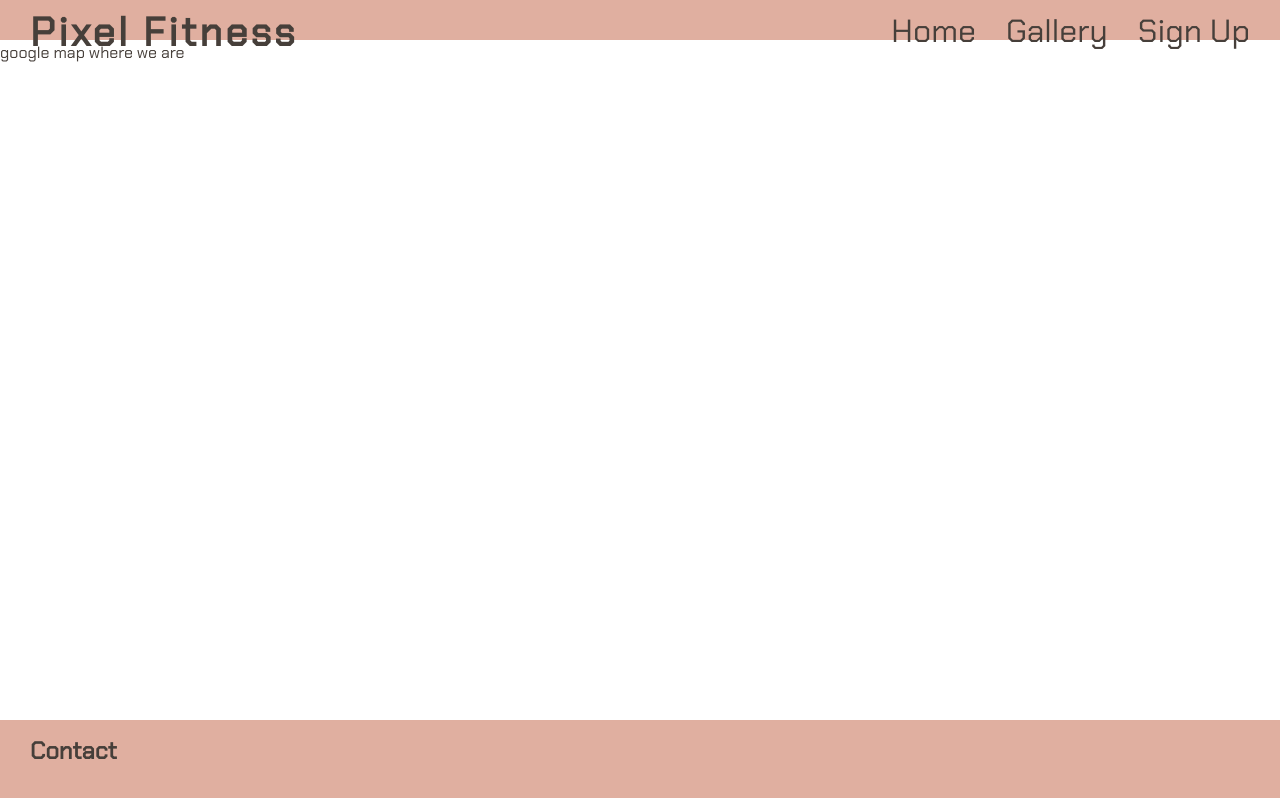
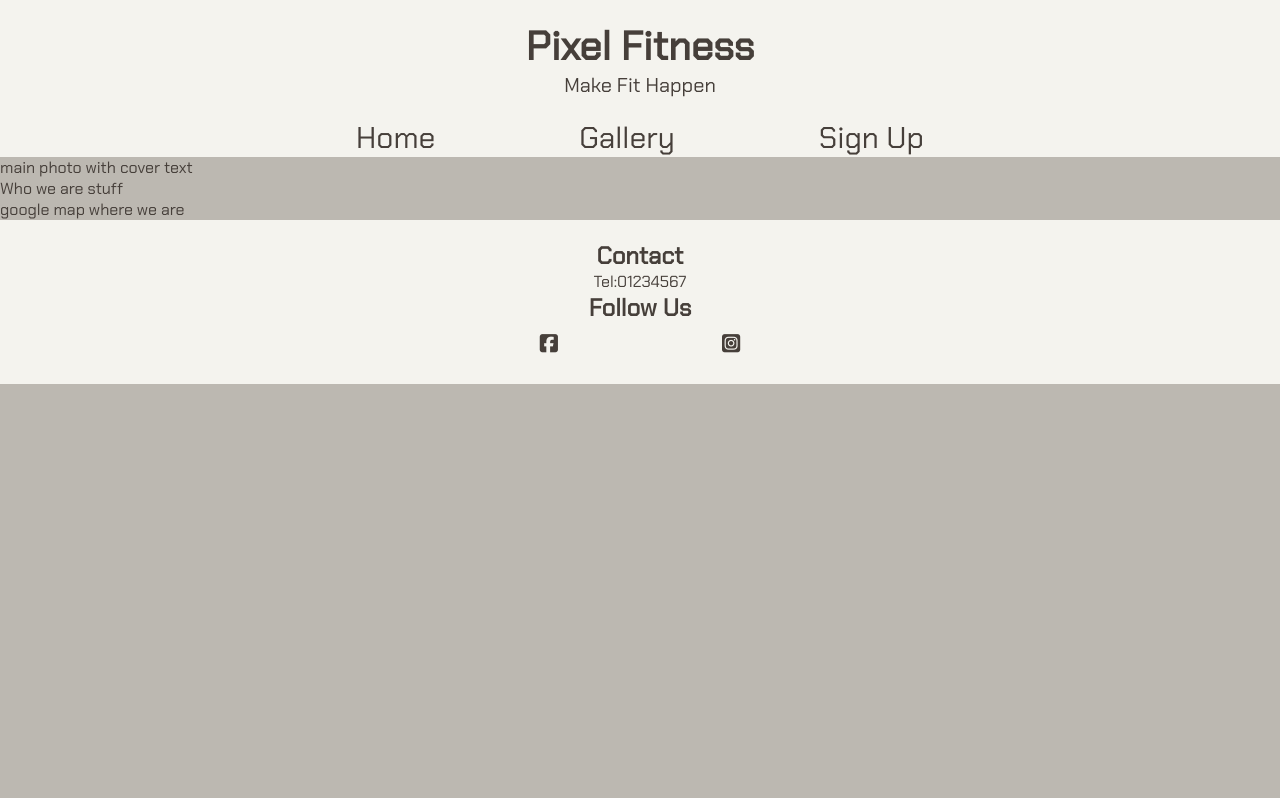
Before and after one commit to kbogar/p1-gym, a plain HTML site: page index.html in a window 1280 px wide. Drawn offline with Linux system fonts and the light colour scheme.

Commit message:
Add header and footer

```diff
--- a/assets/css/style.css
+++ b/assets/css/style.css
@@ -9,56 +9,57 @@
 body {
     font-family: 'Chakra Petch', sans-serif;
     color: #463F3A;
+    background: #BCB8B1;
 }
 
-/* headings */
+/* header */
 
-
-
-/* header and footer */
-header, footer {
-    position: absolute;
-    background-color: #E0AFA0;
-    width: 100%;
+.header {
+    background: #F4F3EE;
+    text-align: center;
+    padding: 20px;
 }
 
-header {
-    height: 5vh;
+.header h1 {
+    font-size: 40px;
 }
 
-header h2 {
-    position: absolute;
-    margin-top: 6px;
-    margin-left: 30px;
-    font-size: 250%;
-    letter-spacing: 3px;
-}
-footer {
-    height: 10vh;
-    bottom: 0;
+.header p {
+    font-size: 20px;
 }
 
-footer h2 {
-    position: absolute;
-    margin-top: 15px;
-    margin-left: 30px;
-}
+/* Nav menu */
 
 .menu {
-    position: absolute;
-    width: 100%;
-}
-
-.menu li {
-    display: inline;
-    float: right;
+    background-color: #F4F3EE;
+    text-align: center;
 }
 
 .menu a {
-    position: relative;
+    color: #463F3A;
     text-decoration: none;
-    font-size: 200%;
-    margin-right: 30px;
-    top: 10px;
+    padding: 15px 70px;
+    font-size: 30px;
+}
+
+.menu a:hover {
+    color: #E0AFA0;
+}
+
+/* footer */
+
+.footer {
+    padding: 20px;
+    text-align: center;
+    background: #F4F3EE;
+}
+
+.social-networks > li {
+    display: inline;
+}
+
+.social-networks i {
     color: #463F3A;
+    font-size: 130%;
+    padding: 10px 80px;
 }
--- a/index.html
+++ b/index.html
@@ -14,26 +14,37 @@
 
 <body>
     <header>
-        <h2>Pixel Fitness</h2>
+        <div class="header">
+            <h1>Pixel Fitness</h1>
+            <p>Make Fit Happen</p>
+        </div>
         <div class="menu">
-            <ul>
-                <li>
-                    <a href="#">Sign Up</a>
-                </li>
-                <li>
-                    <a href="#">Gallery</a>
-                </li>
-                <li>
-                    <a href="index.html">Home</a>
-                </li>
-            </ul>
+            <a href="index.html">Home</a>
+            <a href="#">Gallery</a>
+            <a href="#">Sign Up</a>
         </div>
     </header>
     <section>main photo with cover text</section>
     <section>Who we are stuff</section>
     <section>google map where we are</section>
     <footer>
-        <h2>Contact</h2>
+        <div class="footer">
+            <h2>Contact</h2>
+            <p>Tel:01234567</p>
+            <h2>Follow Us</h2>
+            <ul class="social-networks">
+                <li>
+                    <a href="https://facebook.com" target="_blank" rel="noopener"
+                        aria-label="Visit our Facebook page (Opens in a new tab)"><i
+                            class="fa-brands fa-square-facebook"></i></a>
+                </li>
+                <li>
+                    <a href="https://instagram.com" target="_blank" rel="noopener"
+                        aria-label="Visit our Instagram page (Opens in a new tab)"><i
+                            class="fa-brands fa-square-instagram"></i></a>
+                </li>
+            </ul>
+        </div>
     </footer>
     <!-- Font Awesome script -->
     <script src="https://kit.fontawesome.com/3d1edd19b8.js" crossorigin="anonymous"></script>
```
